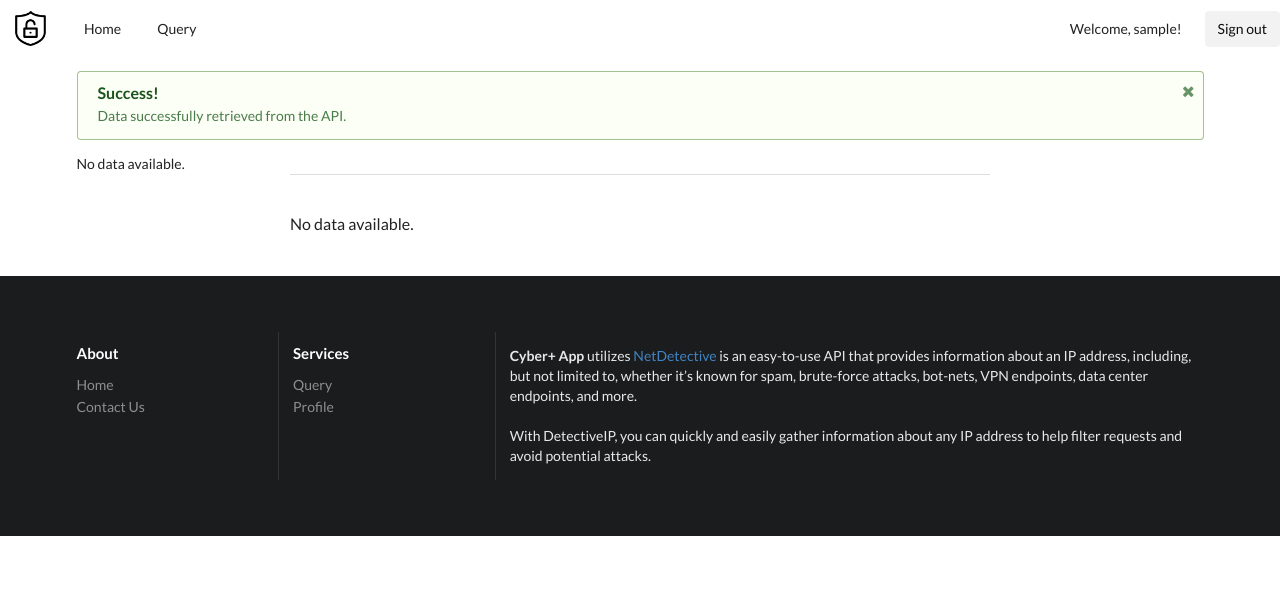
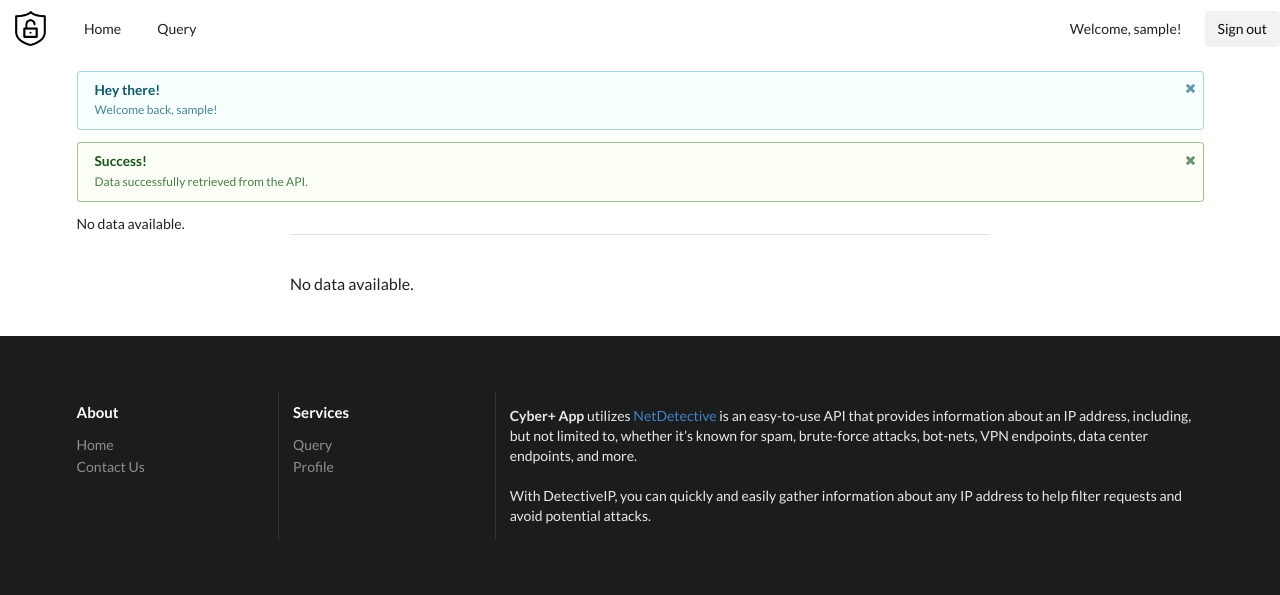
Before and after one commit to bunyaminsari/finalProjectBSari, a Django app: page / in a window 1280 px wide. Shown: the top 595 px of the page. Run offline with Django 4.2, Linux system fonts and the light colour scheme; the visitor is signed in with stand-in values (Sample User, id 1); data that the repository does not hold is empty.

Commit message:
Success message edited.

```diff
--- a/api/templates/api/index.html
+++ b/api/templates/api/index.html
@@ -8,10 +8,9 @@
 {% endblock %}
 
 {% block content %}
-
     {% if messages %}
         {% for message in messages %}
-            <div class="ui {% if message.tags == 'error' %}error{% elif message.tags == 'success' %}success{% elif message.tags == 'warning' %}warning{% endif %} message">
+            <div class="ui {% if message.tags == 'info' %}info{% elif message.tags == 'error' %}error{% elif message.tags == 'success' %}success{% elif message.tags == 'warning' %}warning{% endif %} tiny message">
                 <i class="close icon"></i>
                 <div class="header">
                     {% if message.tags == 'error' %}
@@ -20,6 +19,8 @@
                         Success!
                     {% elif message.tags == 'warning' %}
                         Warning!
+                    {% elif message.tags == 'info' %}
+                        Hey there!
                     {% endif %}
                 </div>
                 <p>{{ message }}</p>
@@ -67,7 +68,7 @@
     {% endif %}
 </div>
 {#    This content is for the authentication users. #}
-{% if  user.is_authenticated %}
+{% if user.is_authenticated %}
         <div class="ui text container">
         <div class="ui dividing header"></div>
             <br>
--- a/api/views.py
+++ b/api/views.py
@@ -12,49 +12,35 @@ from .forms import SignUpForm
 
 # IndexPage
 def index(request):
-    try:
-        url = "https://netdetective.p.rapidapi.com/query"
-        headers = {
-            "X-RapidAPI-Key": NETDETECTIVE_API_KEY,
-            "X-RapidAPI-Host": "netdetective.p.rapidapi.com"
-        }
+    retrieved_data = {}
+    # Check if the user is authenticated & If the user is already logged in the message will be displayed once.
+    if request.user.is_authenticated and not request.session.get('has_seen_welcome_message', False):
+        messages.info(request, "Welcome back, " + request.user.username + "!")
+        request.session['has_seen_welcome_message'] = True
 
-        response = requests.get(url, headers=headers)
+    # The success message is displayed once.
+    if not request.session.get('has_seen_api_message', False):
+        try:
+            url = "https://netdetective.p.rapidapi.com/query"
+            headers = {
+                "X-RapidAPI-Key": NETDETECTIVE_API_KEY,
+                "X-RapidAPI-Host": "netdetective.p.rapidapi.com"
+            }
+            response = requests.get(url, headers=headers)
+            if response.status_code == 200:
+                messages.success(request, "Data successfully retrieved from the API.")
+                request.session['has_seen_api_success_message'] = True
+                retrieved_data = response.json().get('result', {})
+            else:
+                retrieved_data = {}
 
-        if response.status_code == 200:
-            messages.success(request, "Data successfully retrieved from the API.")
-            retrieved_data = response.json()['result']
-        else:
+        except requests.exceptions.HTTPError as e:
+            if e.response.status_code == 401:
+                messages.error(request, "Unauthorized access. Please check your API key.")
+            else:
+                messages.warning(request, f"API Error: {e}")
             retrieved_data = {}
-
-    except requests.exceptions.HTTPError as e:
-
-        if e.response.status_code == 401:
-            messages.error(request, "Unauthorized access. Please check your API key.")
-        else:
-            messages.warning(request, f"API Error: {e}")
-
-        retrieved_data = {}
-
     return render(request, 'api/index.html', {'data': retrieved_data})
-
-    #     if response.status_code == 200:
-    #         messages.add_message(request, messages.SUCCESS, "Data successfully retrieved from the API.")
-    #         retrieved_data = response.json()['result']
-    #     else:
-    #         retrieved_data = {}
-    #
-    # except requests.exceptions.HTTPError as e:
-    #     # Using error code to display specific message
-    #     if e.response.status_code == 401:
-    #         messages.add_message(request, messages.ERROR, "Unauthorized access. Please check your API key.")
-    #         # messages.error = "Unauthorized access. Please check your API key."
-    #     else:
-    #         # messages.error = f"API Error: {e}"
-    #         messages.add_message(request, messages.ERROR, f"API Error: {e}")
-    #
-    #     retrieved_data = {}
-    # return render(request, 'api/index.html', {'data': retrieved_data})
 
 
 @login_required()
```
